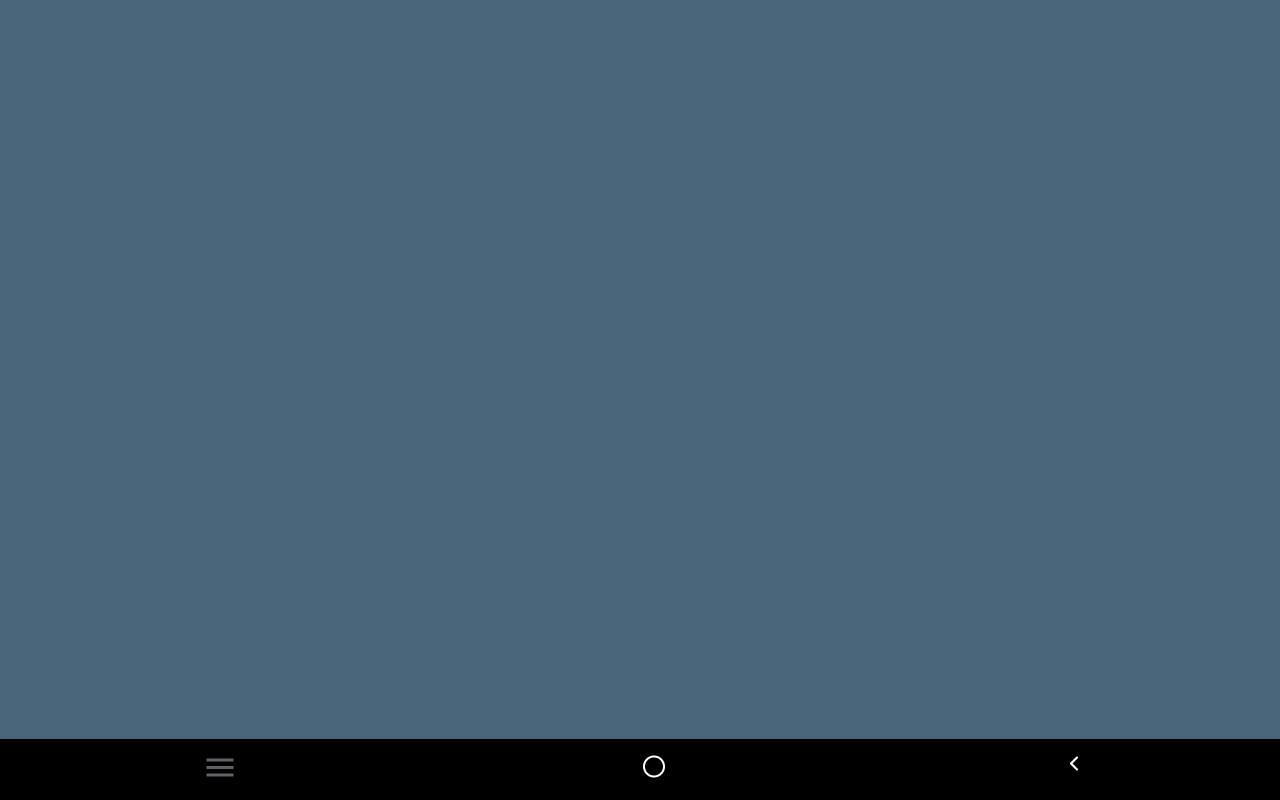
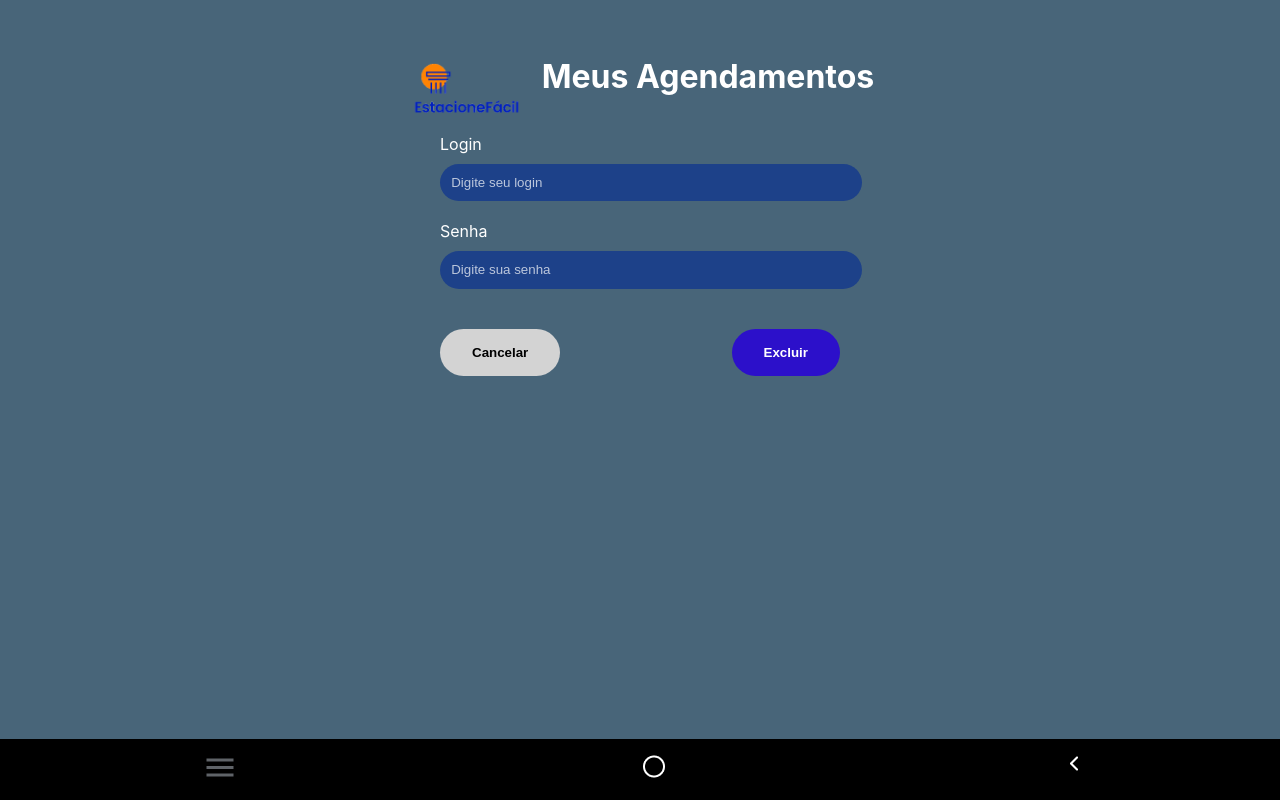
Before and after one commit to viniciusrad/estacione-facil-front, a React (Create React App) app: page /agendamentos/meus-agendamentos in a window 1280 px wide. Before the commit this address had no page. Built offline with nearby package versions, Linux system fonts and the light colour scheme.

Commit message:
fix - inclussão de rotas para as novas paginas

```diff
--- a/src/routes/RoutesComponent.js
+++ b/src/routes/RoutesComponent.js
@@ -12,6 +12,8 @@ import ListarVeiculos from '../pages/veiculo/listar-veiculo.js';
 import HistoricoAgendamentos from '../pages/vagas/historico-agendamentos.js';
 import CadastroCartao from '../pages/cartao/cadastro-cartao.js';
 import MeuHistorico from '../pages/historico/meu-historico.js';
+import MeusAgendamentos from '../pages/agendamentos/meus-agendamentos.js';
+import ApagarConta from '../pages/usuario/apagar-conta.js';
 const AppRoutesWithFooter = () => {
   const navigate = useNavigate();
 
@@ -24,11 +26,13 @@ const AppRoutesWithFooter = () => {
         <Route path="/veiculo/lista" element={<ListarVeiculos />} />
         <Route path="/proprietario/carro" element={<CadastroProprietario />} />
         <Route path="/usuario/cadastro" element={<CadastroUsuario />} />
+        <Route path="/usuario/apagar-conta" element={<ApagarConta />} />
         <Route path="/vagas/reservar" element={<ReservaVaga />} />
         <Route path="/vagas/listar" element={<ListaVagas />} />
         <Route path="/vagas/historico" element={<HistoricoAgendamentos />} />
         <Route path="/cartao/cadastro" element={<CadastroCartao />} />
         <Route path="/historico/meu-historico" element={<MeuHistorico />} />
+        <Route path="/agendamentos/meus-agendamentos" element={<MeusAgendamentos />} />
       </Routes>
       <Footer navigate={navigate} />
     </>
```
